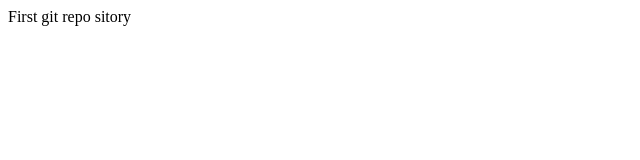
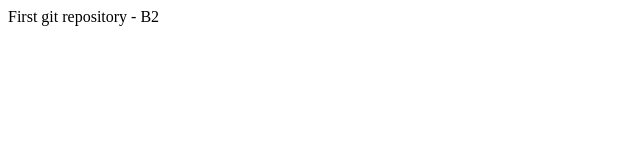
Before and after one commit to profsip/git, a plain HTML site: page index.html in a window 1280 px wide. Shown: the full height of the page, 0-640 px from the left. Drawn offline with Linux system fonts and the light colour scheme.

Commit message:
B1 today

```diff
--- a/index.html
+++ b/index.html
@@ -6,7 +6,6 @@
 
   </head>
 
-  <body>First git repo
-sitory</body>
+  <body>First git repository - B2</body>
 
 </html
```
